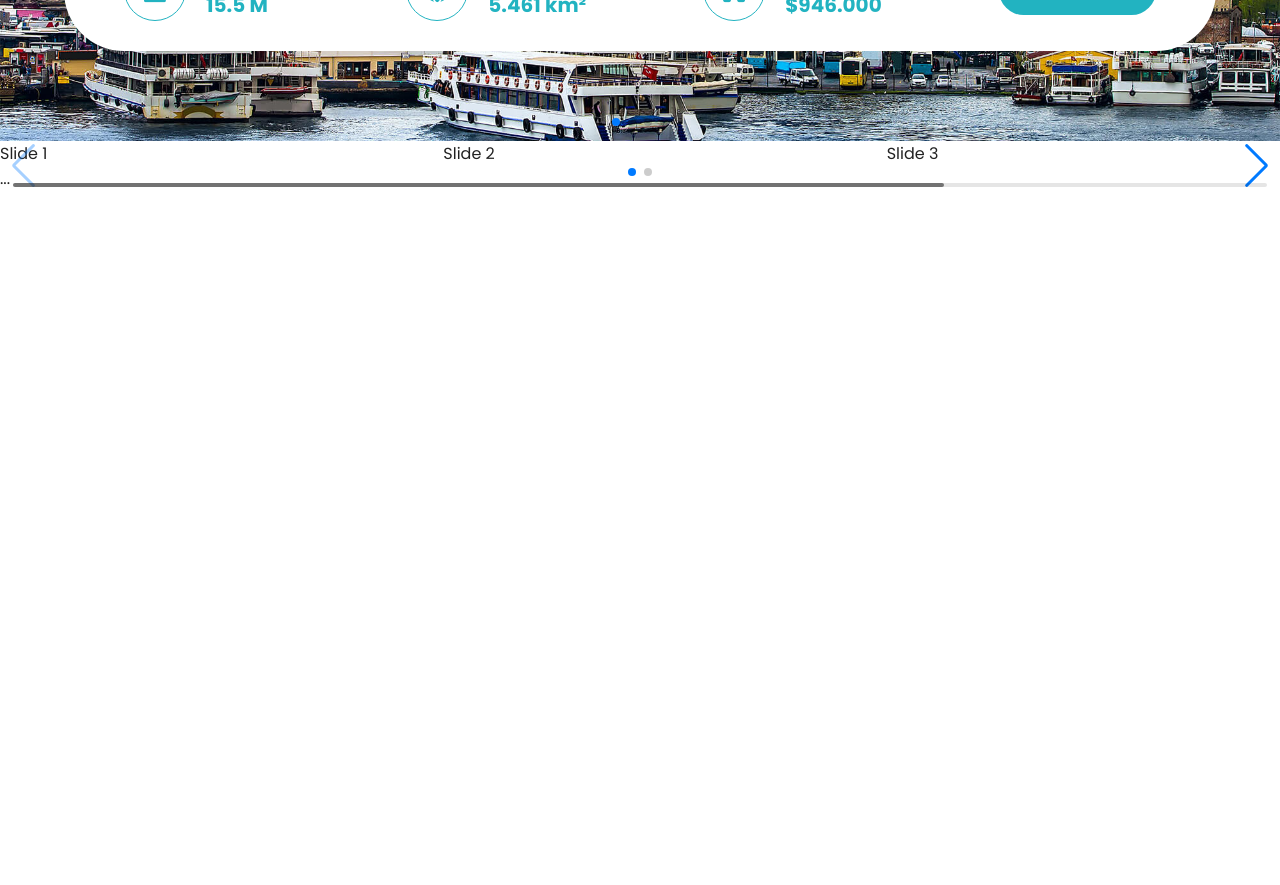
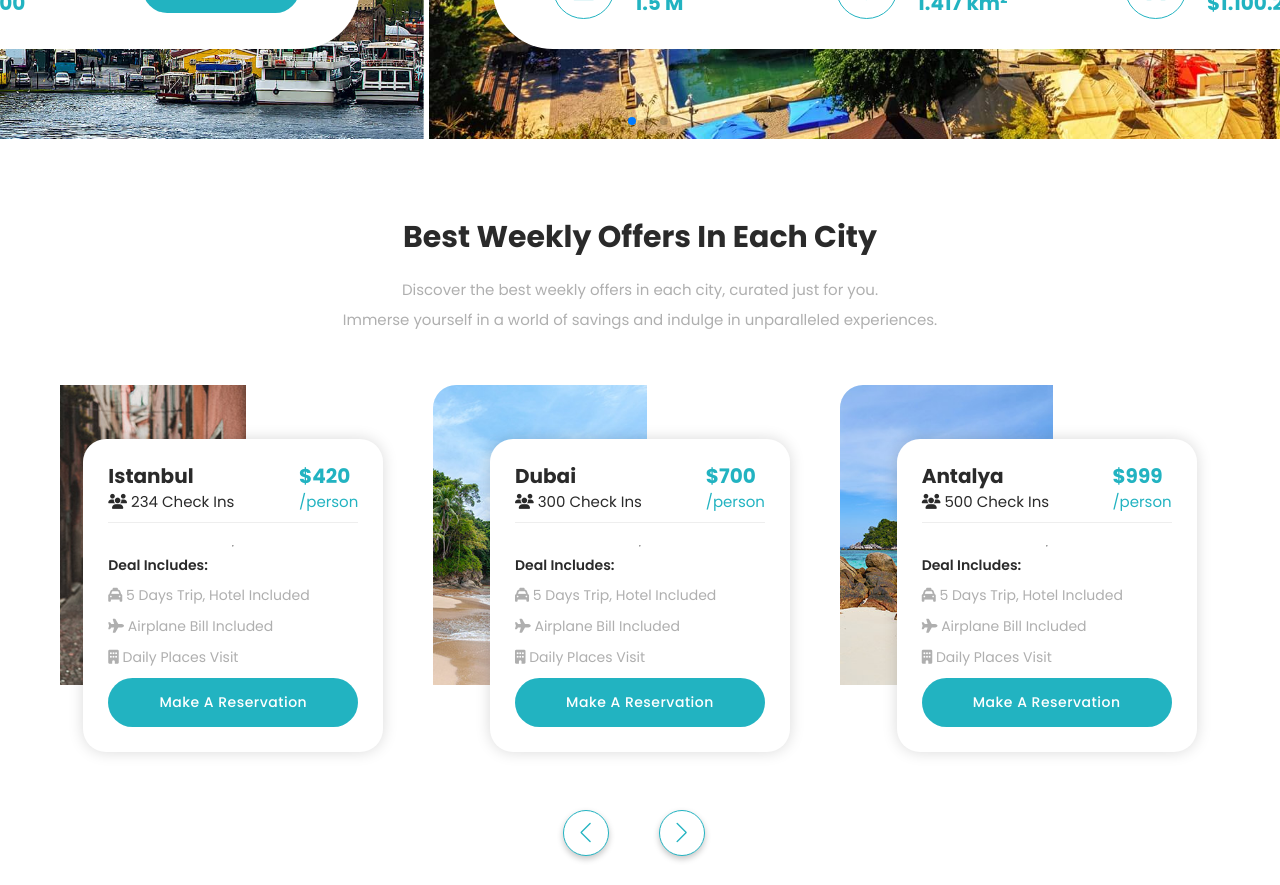
Before and after one commit to asadbekdev07/asadbekdev-zamontour-react, a React (Vite) app: page / in a window 1280 px wide. Shown: the part 540-1425 px from the top of the page. Before the commit the page ends 800 px from the top, so only its background shows below. Built offline with nearby package versions, Linux system fonts and the light colour scheme.

Commit message:
Update offers section

```diff
--- a/src/assets/components/Offers.jsx
+++ b/src/assets/components/Offers.jsx
@@ -1,33 +1,96 @@
-import { Navigation, Pagination, Scrollbar, A11y } from 'swiper/modules';
-
+import { Navigation, A11y } from 'swiper/modules';
 import { Swiper, SwiperSlide } from 'swiper/react';
 
 // Import Swiper styles
 import 'swiper/css';
 import 'swiper/css/navigation';
-import 'swiper/css/pagination';
-import 'swiper/css/scrollbar';
+
+// IMPORT IMGS
+import offersFirst from '/img/deals-04.jpg';
+import offersSecond from '/img/offers-02.jpg';
+import offersThird from '/img/offers-01.jpg';
 
 const Offers = () => {
   return (
+    <div className="offers">
+      <div className="container">
+        <div className="offers__content">
+          <h2 className="offers__title">Best Weekly Offers In Each City</h2>
+          <p className="offers__description">Discover the best weekly offers in each city, curated just for you. <br/> Immerse yourself in a world of savings and indulge in unparalleled experiences.</p>
+        </div>
         <Swiper
           // install Swiper modules
-      modules={[Navigation, Pagination, Scrollbar, A11y]}
-      spaceBetween={50}
+          modules={[Navigation, A11y]}
+          spaceBetween={60}
           slidesPerView={3}
-      navigation
-      pagination={{ clickable: true }}
-      scrollbar={{ draggable: true }}
+          navigation={{
+            nextEl: '.swiper-button-next',
+            prevEl: '.swiper-button-prev',
+          }}
+          loop={true}
           onSwiper={(swiper) => console.log(swiper)}
           onSlideChange={() => console.log('slide change')}
         >
-      <SwiperSlide>Slide 1</SwiperSlide>
-      <SwiperSlide>Slide 2</SwiperSlide>
-      <SwiperSlide>Slide 3</SwiperSlide>
-      <SwiperSlide>Slide 4</SwiperSlide>
-      ...
+          <SwiperSlide className='offers__card'>
+            <img className='offers__img' src={offersFirst} alt="Istanbul img" />
+            <div className="offers__card-inner inner">
+              <div className="inner__top">
+                <h4>Istanbul<br/><span><i className="fa fa-users ins"></i> 234 Check Ins</span></h4>
+                <h6>$420<br/><span>/person</span></h6>
+              </div>
+              <hr className='inner__divider' />
+              <ul className='inner__list'>
+                <li className="inner__list-title">Deal Includes:</li>
+                <li><i className="fa fa-taxi"></i> 5 Days Trip, Hotel Included</li>
+                <li><i className="fa fa-plane"></i> Airplane Bill Included</li>
+                <li><i className="fa fa-building"></i> Daily Places Visit</li>
+              </ul>
+              <a className="button button--wrapper" href="#contact">Make a Reservation</a>
+            </div>
+          </SwiperSlide>
+          <SwiperSlide className='offers__card'>
+            <img className='offers__img' src={offersSecond} alt="Dubai img" />
+            <div className="offers__card-inner inner">
+              <div className="inner__top">
+                <h4>Dubai<br/><span><i className="fa fa-users ins"></i> 300 Check Ins</span></h4>
+                <h6>$700<br/><span>/person</span></h6>
+              </div>
+              <hr className='inner__divider' />
+              <ul className='inner__list'>
+                <li className="inner__list-title">Deal Includes:</li>
+                <li><i className="fa fa-taxi"></i> 5 Days Trip, Hotel Included</li>
+                <li><i className="fa fa-plane"></i> Airplane Bill Included</li>
+                <li><i className="fa fa-building"></i> Daily Places Visit</li>
+              </ul>
+              <a className="button button--wrapper" href="#contact">Make a Reservation</a>
+            </div>
+          </SwiperSlide>
+          <SwiperSlide className='offers__card'>
+          <img className='offers__img' src={offersThird} alt="Antalya img" />
+            <div className="offers__card-inner inner">
+              <div className="inner__top">
+                <h4>Antalya<br/><span><i className="fa fa-users ins"></i> 500 Check Ins</span></h4>
+                <h6>$999<br/><span>/person</span></h6>
+              </div>
+              <hr className='inner__divider' />
+              <ul className='inner__list'>
+                <li className="inner__list-title">Deal Includes:</li>
+                <li><i className="fa fa-taxi"></i> 5 Days Trip, Hotel Included</li>
+                <li><i className="fa fa-plane"></i> Airplane Bill Included</li>
+                <li><i className="fa fa-building"></i> Daily Places Visit</li>
+              </ul>
+              <a className="button button--wrapper" href="#contact">Make a Reservation</a>
+            </div>
+          </SwiperSlide>
+          <SwiperSlide>Lorem ipsum dolor sit amet consectetur adipisicing elit. Nemo sunt id excepturi magnam. Facere voluptatum pariatur temporibus molestias corrupti nesciunt ab, commodi accusantium. Id molestias architecto corrupti earum nemo! Explicabo.</SwiperSlide>
         </Swiper>
+        <div className="swiper-buttons">
+          <div className="swiper-button-prev"></div>
+          <div className="swiper-button-next"></div>
+        </div>
+      </div>
+    </div>
   );
 };
 
-export default Offers
+export default Offers;
--- a/src/assets/styles/index.css
+++ b/src/assets/styles/index.css
@@ -69,10 +69,11 @@ body {
   height: 100%;
   padding: 0;
   margin: 0;
+  font-weight: 400;
   font-family: "Poppins", "Arial", sans-serif;
-  font-size: 16px;
+  font-size: 15px;
   background-color: #ffffff;
-  color: #222222;
+  color: var(--grayish-text-color);
 }
 
 img {
@@ -344,7 +345,7 @@ select:-webkit-autofill:focus {
   margin-bottom: 20px;
   font-weight: 500;
   font-size: 20px;
-  color: #ffffff;
+  color: var(--primary-bg-color);
 }
 
 .slider__top-city {
@@ -352,7 +353,7 @@ select:-webkit-autofill:focus {
   margin-bottom: 30px;
   font-weight: 700;
   font-size: 50px;
-  color: #ffffff;
+  color: var(--primary-bg-color);
 }
 
 .slider__bottom {
@@ -369,7 +370,7 @@ select:-webkit-autofill:focus {
   align-items: center;
   justify-content: space-between;
   border-radius: 60px;
-  background-color: #ffffff;
+  background-color: var(--primary-bg-color);
 }
 
 .list__item-inner {
@@ -387,8 +388,8 @@ select:-webkit-autofill:focus {
   line-height: 50px;
   font-size: 25px;
   text-align: center;
-  border: 1px solid #22b3c1;
-  color: #22b3c1;
+  border: 1px solid var(--primary-color);
+  color: var(--primary-color);
 }
 
 .list__subheading {
@@ -396,20 +397,170 @@ select:-webkit-autofill:focus {
   font-weight: 700;
   font-size: 20px;
   line-height: 28px;
-  color: #22b3c1;
+  color: var(--primary-color);
 }
 .list__subheading span {
   font-weight: 400;
   font-size: 15px;
-  color: #afafaf;
+  color: var(--grayish-text-color);
 }
 
 .lang__link.selected {
   font-weight: bold;
-  color: #218c99;
+  color: var(--primary-color);
   text-decoration: underline;
 }
 
+/* OFFERS  */
+.offers {
+  position: relative;
+  padding-top: 80px;
+  padding-bottom: 80px;
+}
+
+.offers__content {
+  width: 70%;
+  margin-left: 15%;
+  margin-right: 15%;
+  margin-bottom: 50px;
+  text-align: center;
+}
+
+.offers__title {
+  margin-top: 0;
+  margin-bottom: 20px;
+  font-weight: 700;
+  font-size: 30px;
+  line-height: 36px;
+  text-transform: capitalize;
+  color: var(--secondary-text-color);
+}
+
+.offers__description {
+  line-height: 30px;
+}
+
+.offers__card {
+  height: 420px;
+  border-radius: 8px;
+  display: flex;
+  cursor: pointer;
+  width: 80%;
+  align-items: center;
+  justify-content: center;
+  flex-direction: column;
+  position: relative;
+}
+
+.offers__img {
+  height: 300px;
+  padding-right: 200px;
+  padding-bottom: 120px;
+  border-radius: 23px;
+}
+
+.inner {
+  display: flex;
+  flex-direction: column;
+  justify-content: center;
+  position: absolute;
+  z-index: 10000;
+  width: 250px;
+  padding: 25px;
+  border-radius: 23px;
+  box-shadow: 0px 0px 15px rgba(0, 0, 0, 0.15);
+  background-color: var(--primary-bg-color);
+}
+
+.inner__top {
+  display: flex;
+  align-items: center;
+  justify-content: space-between;
+  padding-bottom: 10px;
+  position: relative;
+  margin-bottom: 15px;
+  border-bottom: 1px solid #eee;
+}
+
+.inner__top h4 {
+  font-size: 20px;
+  line-height: 24px;
+  color: var(--secondary-text-color);
+  margin: 0;
+}
+
+.inner__top h6 {
+  margin: 0;
+  font-weight: 700;
+  font-size: 20px;
+  line-height: 24px;
+  color: var(--primary-color);
+}
+.inner__top span {
+  font-weight: 400;
+  font-size: 15px;
+  line-height: 18px;
+}
+
+.inner__list {
+  margin: 0;
+  padding: 0;
+  list-style: none;
+  margin-bottom: 10px;
+}
+
+.inner__list li:not(:last-child) {
+  margin-bottom: 10px;
+}
+
+.inner__list li:not(:first-child) {
+  font-size: 14px;
+  line-height: 21px;
+  color: var(--grayish-text-color);
+}
+
+.inner__list-title {
+  font-weight: 600;
+  font-size: 14px;
+  line-height: 20px;
+  color: var(--secondary-text-color);
+}
+
+.swiper-buttons {
+  display: flex;
+  justify-content: center;
+  position: absolute;
+  left: 42%;
+  bottom: 10%; /* Adjust as needed */
+  width: 15%;
+}
+
+.swiper-button-next,
+.swiper-button-prev {
+  width: 46px;
+  height: 46px;
+  border-radius: 50%;
+  border: 1px solid var(--primary-color);
+  background-color: var(--primary-bg-color);
+  color: var(--primary-color);
+  text-align: center;
+  line-height: 44px;
+  cursor: pointer;
+  box-shadow: 0 3px 6px rgba(0, 0, 0, 0.23);
+  margin: 0 15px;
+  font-size: 20px;
+}
+
+.swiper-button-next:hover,
+.swiper-button-prev:hover {
+  background-color: var(--primary-color);
+  color: var(--primary-bg-color);
+}
+
+.swiper-button-next::after,
+.swiper-button-prev::after {
+  font-size: 20px; /* Custom size for the arrow icons */
+}
 
 
 @media only screen and (max-width: 900px) {
```
Also changed, not shown: src/assets/components/Slider-hero.jsx (+4 -4 lines). Lines whose indentation alone changed are shown as unchanged.
